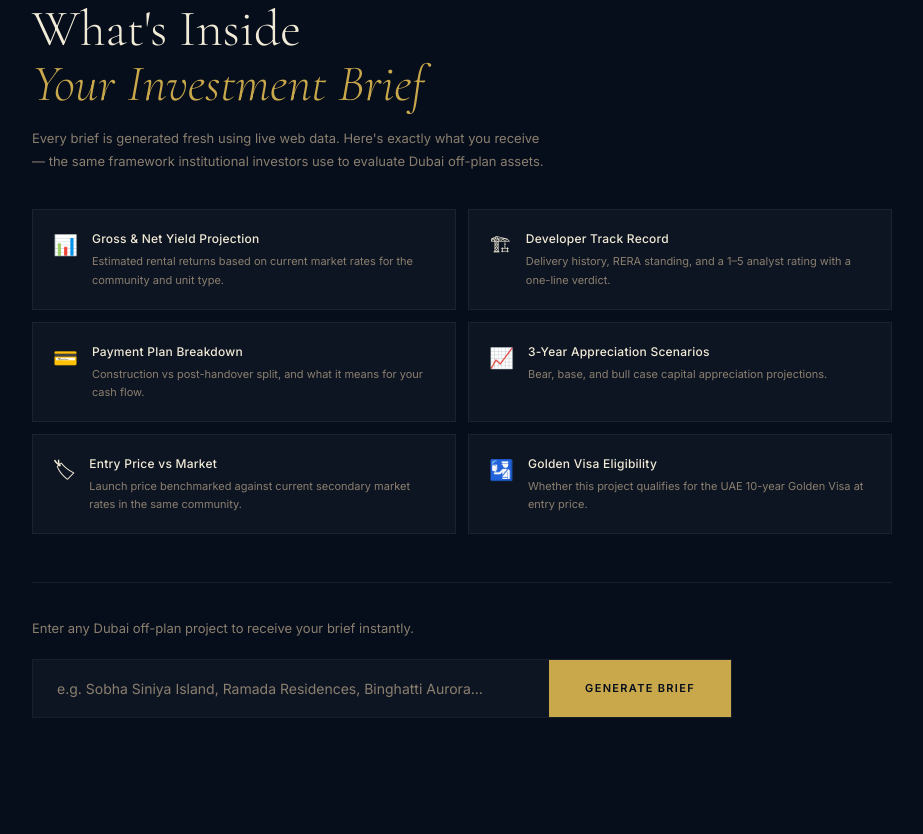
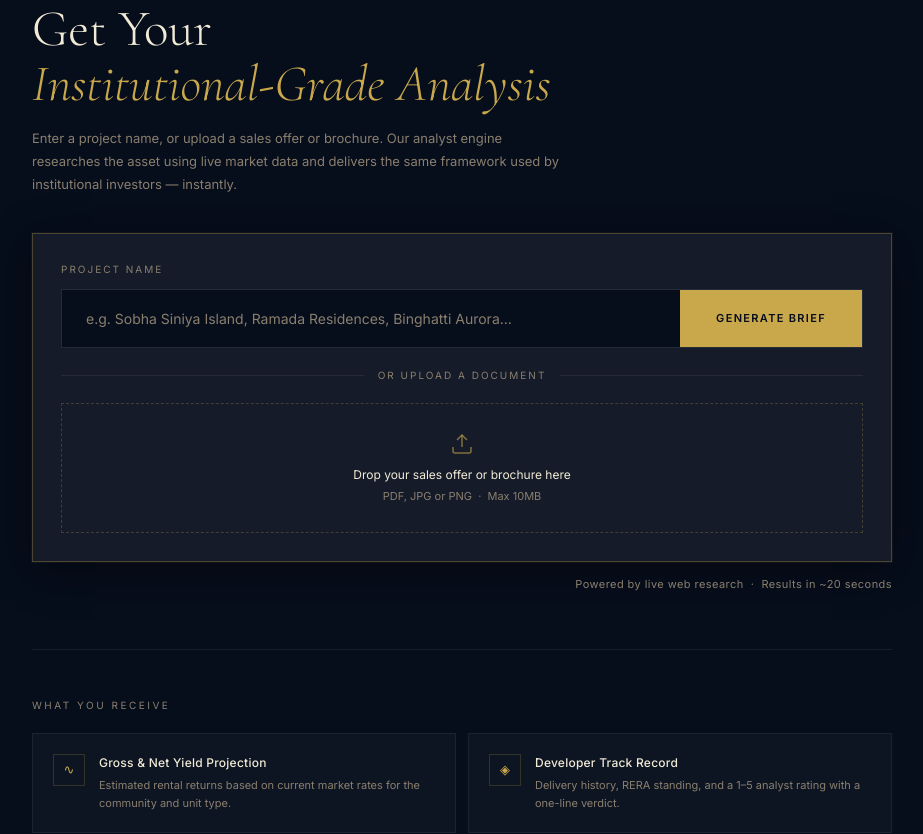
Before and after one commit to Nawajii/nawazsellsdubai, a Next.js app: page / in a window 1280 px wide. Shown: the part 1120-1954 px from the top of the page, without its empty margins (178-1101 px from the left). Built offline with nearby package versions, Linux system fonts and the light colour scheme.

Commit message:
Refactor BRIEF_CONTENTS with glyph property

```diff
--- a/app/page.tsx
+++ b/app/page.tsx
@@ -18,12 +18,12 @@ const WHY = [
 ]
 
 const BRIEF_CONTENTS = [
-  { icon: '📊', label: 'Gross & Net Yield Projection', desc: 'Estimated rental returns based on current market rates for the community and unit type.' },
-  { icon: '🏗', label: 'Developer Track Record', desc: 'Delivery history, RERA standing, and a 1–5 analyst rating with a one-line verdict.' },
-  { icon: '💳', label: 'Payment Plan Breakdown', desc: 'Construction vs post-handover split, and what it means for your cash flow.' },
-  { icon: '📈', label: '3-Year Appreciation Scenarios', desc: 'Bear, base, and bull case capital appreciation projections.' },
-  { icon: '🏷', label: 'Entry Price vs Market', desc: 'Launch price benchmarked against current secondary market rates in the same community.' },
-  { icon: '🛂', label: 'Golden Visa Eligibility', desc: 'Whether this project qualifies for the UAE 10-year Golden Visa at entry price.' },
+  { glyph: '∿', label: 'Gross & Net Yield Projection', desc: 'Estimated rental returns based on current market rates for the community and unit type.' },
+  { glyph: '◈', label: 'Developer Track Record', desc: 'Delivery history, RERA standing, and a 1–5 analyst rating with a one-line verdict.' },
+  { glyph: '⬡', label: 'Payment Plan Breakdown', desc: 'Construction vs post-handover split, and what it means for your cash flow.' },
+  { glyph: '↗', label: '3-Year Appreciation Scenarios', desc: 'Bear, base, and bull case capital appreciation projections.' },
+  { glyph: '⊟', label: 'Entry Price vs Market', desc: 'Launch price benchmarked against current secondary market rates in the same community.' },
+  { glyph: '◎', label: 'Golden Visa Eligibility', desc: 'Whether this project qualifies for the UAE 10-year Golden Visa at entry price.' },
 ]
 
 const PILLARS = [
@@ -179,36 +179,71 @@ export default function Home() {
       {/* BRIEF SECTION */}
       <section id="brief-section" className="sec" style={{ padding:'100px 48px', borderBottom:gb }}>
         <div style={{ maxWidth:860, margin:'0 auto' }}>
+          <div style={{ marginBottom:56 }}>
 
-          {/* WHAT'S IN YOUR BRIEF — always visible */}
-          <div style={{ marginBottom:56 }}>
+            {/* HEADING */}
             <p style={{ fontSize:10, letterSpacing:'.3em', textTransform:'uppercase', color:T, marginBottom:14 }}>Analyst Intelligence</p>
             <h2 style={{ fontFamily:"'Cormorant Garamond',serif", fontSize:'clamp(30px,4vw,54px)', fontWeight:300, lineHeight:1.08, marginBottom:14 }}>
-              What's Inside<br/><em style={{color:G}}>Your Investment Brief</em>
+              Get Your<br/><em style={{color:G}}>Institutional-Grade Analysis</em>
             </h2>
-            <p style={{ fontSize:13, color:M, maxWidth:520, lineHeight:1.8, marginBottom:36 }}>
-              Every brief is generated fresh using live web data. Here's exactly what you receive — the same framework institutional investors use to evaluate Dubai off-plan assets.
+            <p style={{ fontSize:13, color:M, maxWidth:540, lineHeight:1.8, marginBottom:36 }}>
+              Enter a project name, or upload a sales offer or brochure. Our analyst engine researches the asset using live market data and delivers the same framework used by institutional investors — instantly.
             </p>
-            <div className="bc-g" style={{ display:'grid', gridTemplateColumns:'1fr 1fr', gap:12, marginBottom:48 }}>
-              {BRIEF_CONTENTS.map((b,i)=>(
-                <div key={i} className="bc-card">
-                  <span style={{ fontSize:20, flexShrink:0 }}>{b.icon}</span>
-                  <div>
-                    <div style={{ fontSize:12, fontWeight:500, marginBottom:4, letterSpacing:'.02em' }}>{b.label}</div>
-                    <div style={{ fontSize:11, color:M, lineHeight:1.65 }}>{b.desc}</div>
-                  </div>
-                </div>
-              ))}
-            </div>
 
-            {/* SEARCH INPUT — always visible, always interactive */}
-            <div style={{ borderTop:gb, paddingTop:36 }}>
-              <div style={{ fontSize:13, color:M, marginBottom:20 }}>Enter any Dubai off-plan project to receive your brief instantly.</div>
-              <div className="search-row" style={{ display:'flex', border:gb, overflow:'hidden', maxWidth:700 }}>
+            {/* SEARCH + UPLOAD INPUT */}
+            <div style={{ background:'rgba(255,255,255,.06)', border:`1px solid rgba(201,168,76,.3)`, padding:28, marginBottom:14, boxShadow:'0 0 0 1px rgba(201,168,76,.06), 0 8px 40px rgba(0,0,0,.4)' }}>
+              {/* Text input row */}
+              <div style={{ fontSize:10, letterSpacing:'.2em', textTransform:'uppercase', color:M, marginBottom:12 }}>Project Name</div>
+              <div className="search-row" style={{ display:'flex', border:`1px solid rgba(255,255,255,.12)`, overflow:'hidden', marginBottom:20, background:N }}>
                 <input value={project} onChange={e=>setProject(e.target.value)} onKeyDown={e=>e.key==='Enter'&&generate()}
-                  style={{ flex:1, padding:'18px 24px', background:'rgba(255,255,255,.03)', border:'none', color:C, fontSize:14 }}
+                  style={{ flex:1, padding:'18px 24px', background:'transparent', border:'none', color:C, fontSize:14 }}
                   placeholder="e.g. Sobha Siniya Island, Ramada Residences, Binghatti Aurora…" />
                 <button className="gen-btn" onClick={generate} disabled={loading}>{loading?'Analysing…':'Generate Brief'}</button>
+              </div>
+              {/* Divider */}
+              <div style={{ display:'flex', alignItems:'center', gap:14, marginBottom:20 }}>
+                <div style={{ flex:1, height:1, background:'rgba(255,255,255,.07)' }} />
+                <span style={{ fontSize:10, letterSpacing:'.2em', textTransform:'uppercase', color:M }}>or upload a document</span>
+                <div style={{ flex:1, height:1, background:'rgba(255,255,255,.07)' }} />
+              </div>
+              {/* Upload area */}
+              <label style={{ display:'flex', flexDirection:'column', alignItems:'center', justifyContent:'center', gap:10, padding:'28px 20px', border:'1px dashed rgba(201,168,76,.25)', cursor:'pointer', transition:'border-color .2s, background .2s' }}
+                onMouseEnter={e=>(e.currentTarget.style.borderColor='rgba(201,168,76,.5)')}
+                onMouseLeave={e=>(e.currentTarget.style.borderColor='rgba(201,168,76,.25)')}>
+                <input type="file" accept=".pdf,.jpg,.jpeg,.png" style={{ display:'none' }} onChange={e=>{
+                  const f=e.target.files?.[0]
+                  if(f) setProject(`[Document: ${f.name}]`)
+                }} />
+                <svg width="24" height="24" viewBox="0 0 24 24" fill="none" stroke="rgba(201,168,76,.6)" strokeWidth="1.5"><path d="M21 15v4a2 2 0 01-2 2H5a2 2 0 01-2-2v-4"/><polyline points="17 8 12 3 7 8"/><line x1="12" y1="3" x2="12" y2="15"/></svg>
+                <div style={{ textAlign:'center' }}>
+                  <div style={{ fontSize:12, color:C, marginBottom:4 }}>Drop your sales offer or brochure here</div>
+                  <div style={{ fontSize:11, color:M }}>PDF, JPG or PNG &nbsp;·&nbsp; Max 10MB</div>
+                </div>
+              </label>
+              {project.startsWith('[Document:') && (
+                <div style={{ marginTop:14, padding:'10px 16px', background:'rgba(20,184,166,.08)', border:`1px solid rgba(20,184,166,.2)`, display:'flex', alignItems:'center', gap:10, justifyContent:'space-between' }}>
+                  <span style={{ fontSize:12, color:T }}>{project}</span>
+                  <button onClick={()=>setProject('')} style={{ background:'none', border:'none', color:M, cursor:'pointer', fontSize:16, lineHeight:1 }}>×</button>
+                </div>
+              )}
+            </div>
+            <div style={{ fontSize:11, color:M, textAlign:'right', letterSpacing:'.04em' }}>Powered by live web research &nbsp;·&nbsp; Results in ~20 seconds</div>
+
+            {/* WHAT'S IN YOUR BRIEF — below search */}
+            <div style={{ marginTop:56, paddingTop:48, borderTop:gb }}>
+              <div style={{ fontSize:10, letterSpacing:'.25em', textTransform:'uppercase', color:M, marginBottom:20 }}>What you receive</div>
+              <div className="bc-g" style={{ display:'grid', gridTemplateColumns:'1fr 1fr', gap:12 }}>
+                {BRIEF_CONTENTS.map((b,i)=>(
+                  <div key={i} className="bc-card">
+                    <div style={{ flexShrink:0, width:32, height:32, border:`1px solid rgba(201,168,76,.2)`, display:'flex', alignItems:'center', justifyContent:'center' }}>
+                      <span style={{ color:G, fontSize:13 }}>{b.glyph}</span>
+                    </div>
+                    <div>
+                      <div style={{ fontSize:12, fontWeight:500, marginBottom:4, letterSpacing:'.02em' }}>{b.label}</div>
+                      <div style={{ fontSize:11, color:M, lineHeight:1.65 }}>{b.desc}</div>
+                    </div>
+                  </div>
+                ))}
               </div>
             </div>
           </div>
```
